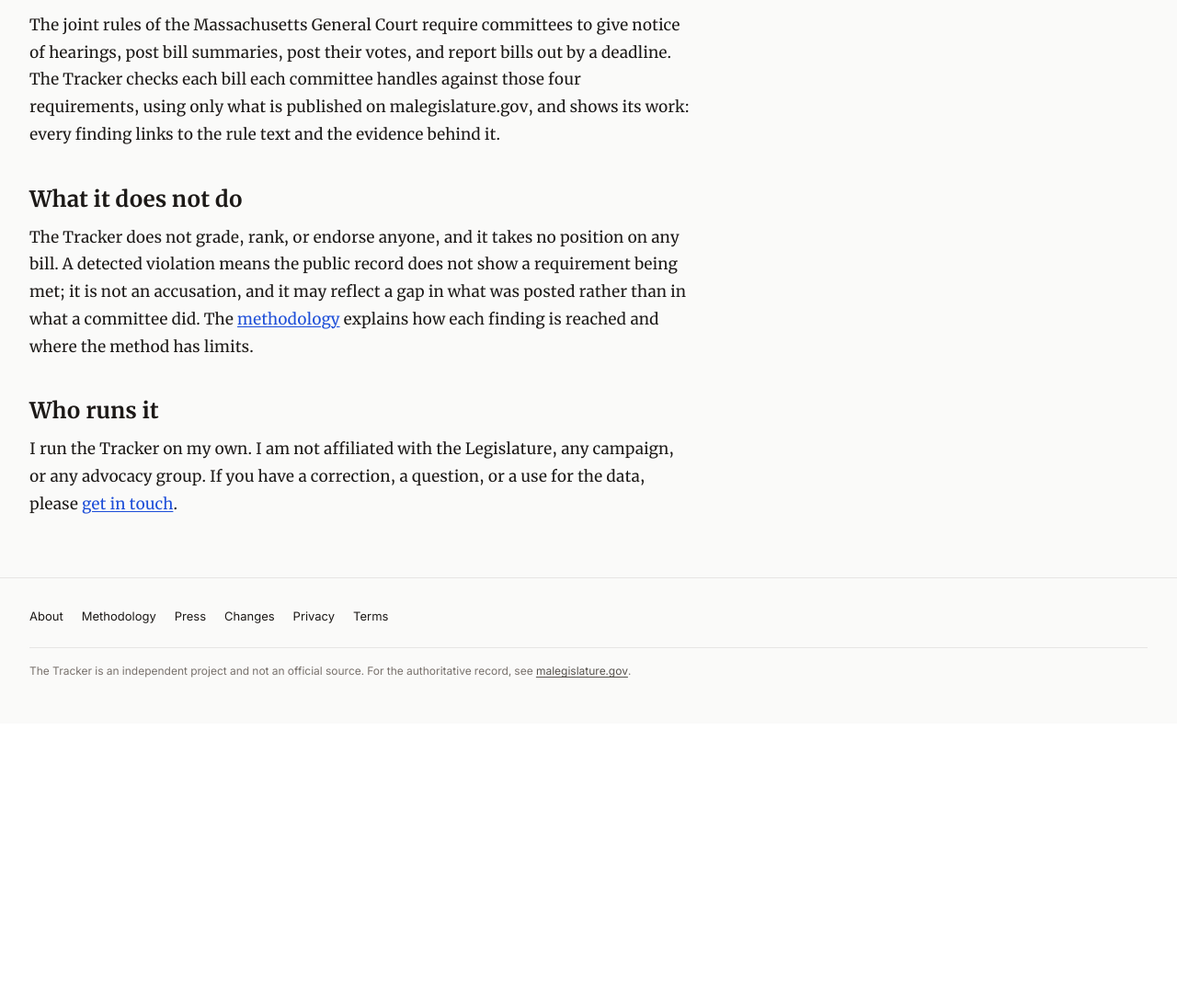
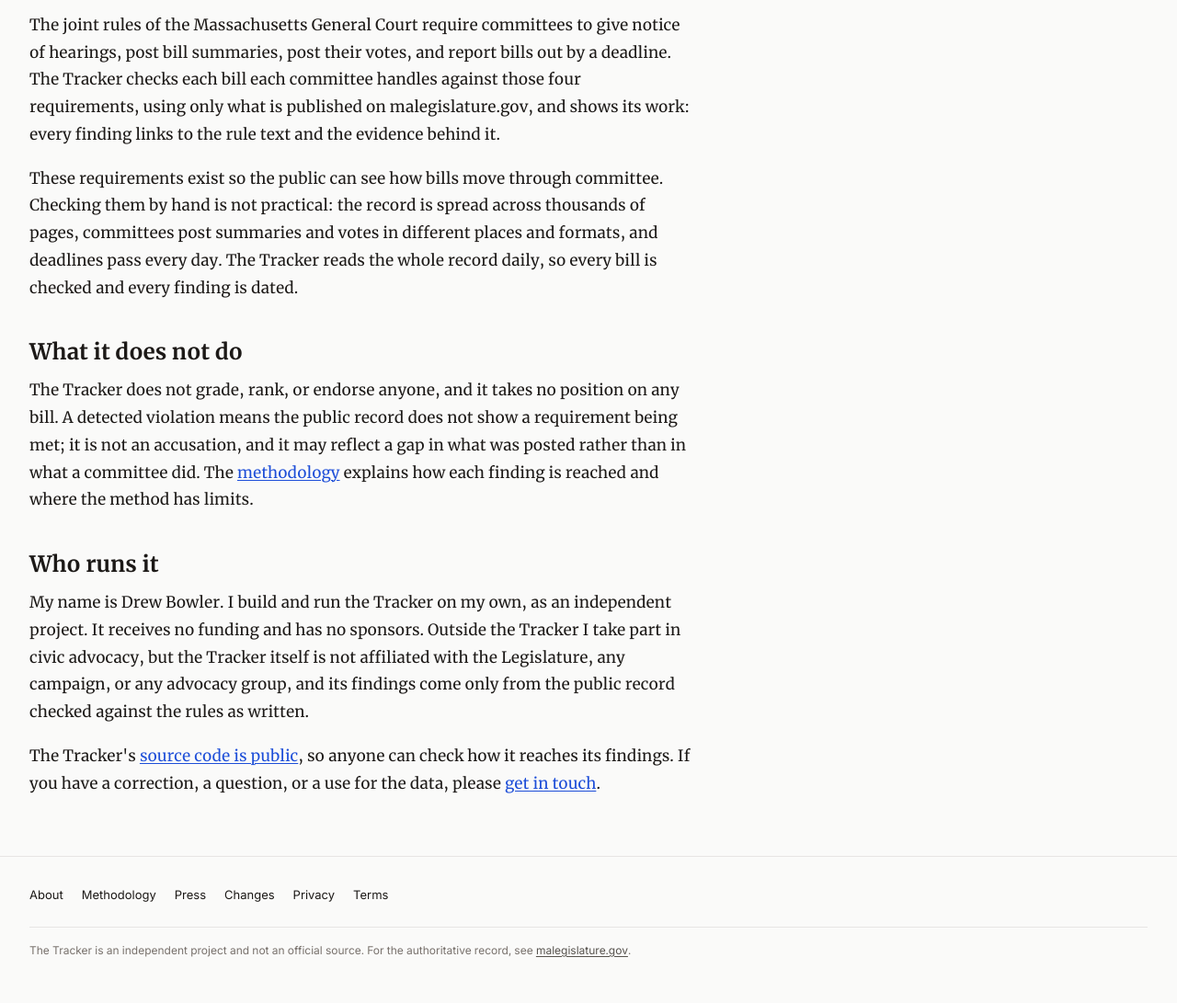
Before and after one commit to arbowl/beacon-hill-tracker-v2, a Python web app: template tracker/templates/pages/about.html in a window 1280 px wide. Shown: the part 390-1481 px from the top of the page at 92% size. Before the commit the page ends 1127 px from the top, so only its background shows below. Run offline with Jinja, Linux system fonts and the light colour scheme; the template is opened without the code that fills it, so the values that code supplies are empty.

Commit message:
Update "About"

```diff
--- a/tracker/templates/pages/about.html
+++ b/tracker/templates/pages/about.html
@@ -9,9 +9,11 @@
 <article class="prose">
   <h2>What it does</h2>
   <p>The joint rules of the Massachusetts General Court require committees to give notice of hearings, post bill summaries, post their votes, and report bills out by a deadline. The Tracker checks each bill each committee handles against those four requirements, using only what is published on malegislature.gov, and shows its work: every finding links to the rule text and the evidence behind it.</p>
+  <p>These requirements exist so the public can see how bills move through committee. Checking them by hand is not practical: the record is spread across thousands of pages, committees post summaries and votes in different places and formats, and deadlines pass every day. The Tracker reads the whole record daily, so every bill is checked and every finding is dated.</p>
   <h2>What it does not do</h2>
   <p>The Tracker does not grade, rank, or endorse anyone, and it takes no position on any bill. A detected violation means the public record does not show a requirement being met; it is not an accusation, and it may reflect a gap in what was posted rather than in what a committee did. The <a href="{{ url_for('pages.methodology') }}">methodology</a> explains how each finding is reached and where the method has limits.</p>
   <h2>Who runs it</h2>
-  <p>I run the Tracker on my own. I am not affiliated with the Legislature, any campaign, or any advocacy group. If you have a correction, a question, or a use for the data, please <a href="{{ url_for('pages.contact') }}">get in touch</a>.</p>
+  <p>My name is Drew Bowler. I build and run the Tracker on my own, as an independent project. It receives no funding and has no sponsors. Outside the Tracker I take part in civic advocacy, but the Tracker itself is not affiliated with the Legislature, any campaign, or any advocacy group, and its findings come only from the public record checked against the rules as written.</p>
+  <p>The Tracker's <a href="https://github.com/arbowl/beacon-hill-compliance-tracker-v2/">source code is public</a>, so anyone can check how it reaches its findings. If you have a correction, a question, or a use for the data, please <a href="{{ url_for('pages.contact') }}">get in touch</a>.</p>
 </article>
 {% endblock %}
--- a/tracker/templates/pages/methodology.html
+++ b/tracker/templates/pages/methodology.html
@@ -71,7 +71,7 @@
     <p>Each bill segment gets one of three labels. <strong>No violation detected</strong>: every requirement that applies is detected as met. <strong>Violation detected</strong>: the Tracker detected at least one violation. <strong>Provisional</strong>: anything else, such as a deadline that has not arrived.</p>
     <p>Each requirement on a segment is shown as <strong>Met</strong>, <strong>Pending</strong> (not yet determinable, for example because the deadline has not arrived), <strong>Not shown</strong> (the public record does not show the requirement being met, which the Tracker counts as a detected violation), or <strong>Not applicable</strong>.</p>
     <p>A detected violation means the public record does not show the requirement being met. It may reflect a gap in what was posted online rather than in what the committee did.</p>
-    <p>The headline compliance rate is the share of segments with no detected violation: those labeled No violation detected plus those labeled Provisional, divided by all segments. Data files and URLs use the short names Compliant, Provisional, and Non-Compliant for the three labels.</p>
+    <p>The headline compliance rate is the share of segments with no detected violation: those labeled No violation detected plus those labeled Provisional, divided by all segments. Provisional segments count toward the rate because nothing in the public record shows a violation for them yet; they keep their own label so readers can set them aside. Data files and URLs use the short names Compliant, Provisional, and Non-Compliant for the three labels.</p>
 
     <h2 id="provisional">Why "provisional"</h2>
     <p>A requirement is pending when its deadline has not arrived, when the timing is ambiguous, when the data needed is missing, or when a document needs review. Pending items are not counted as violations. Each one says why it is pending in its audit trail.</p>
```
